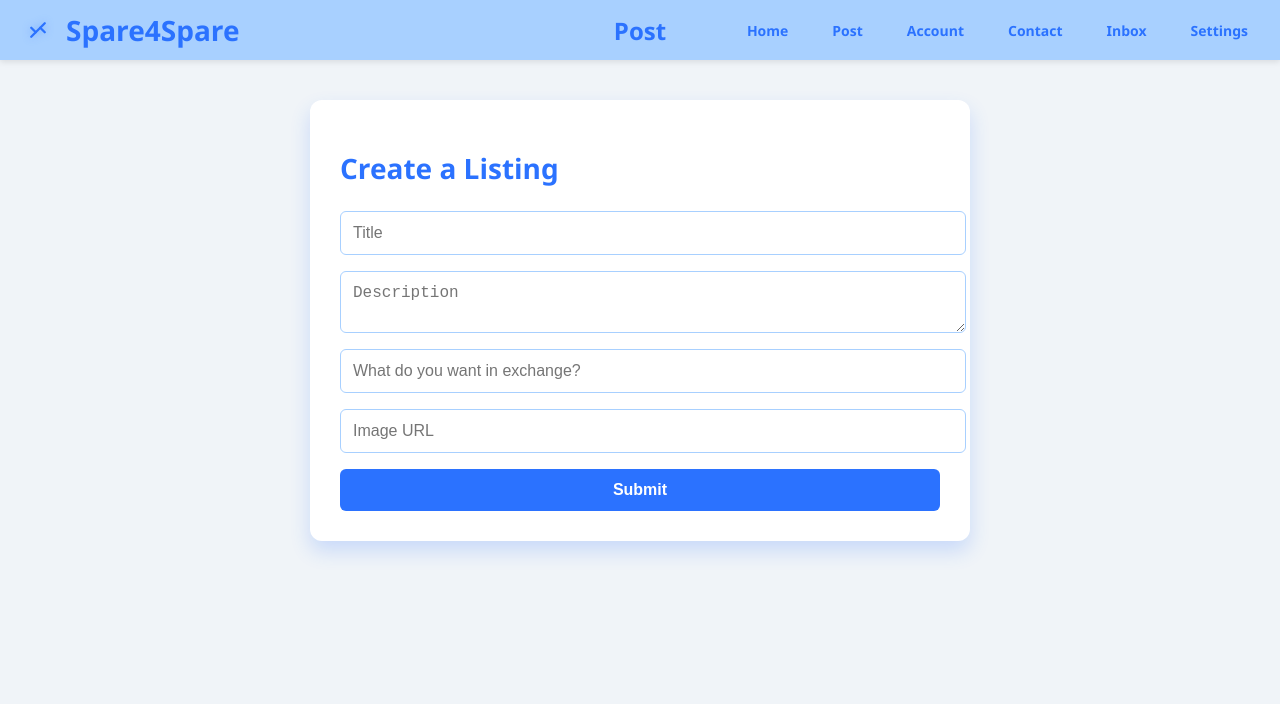
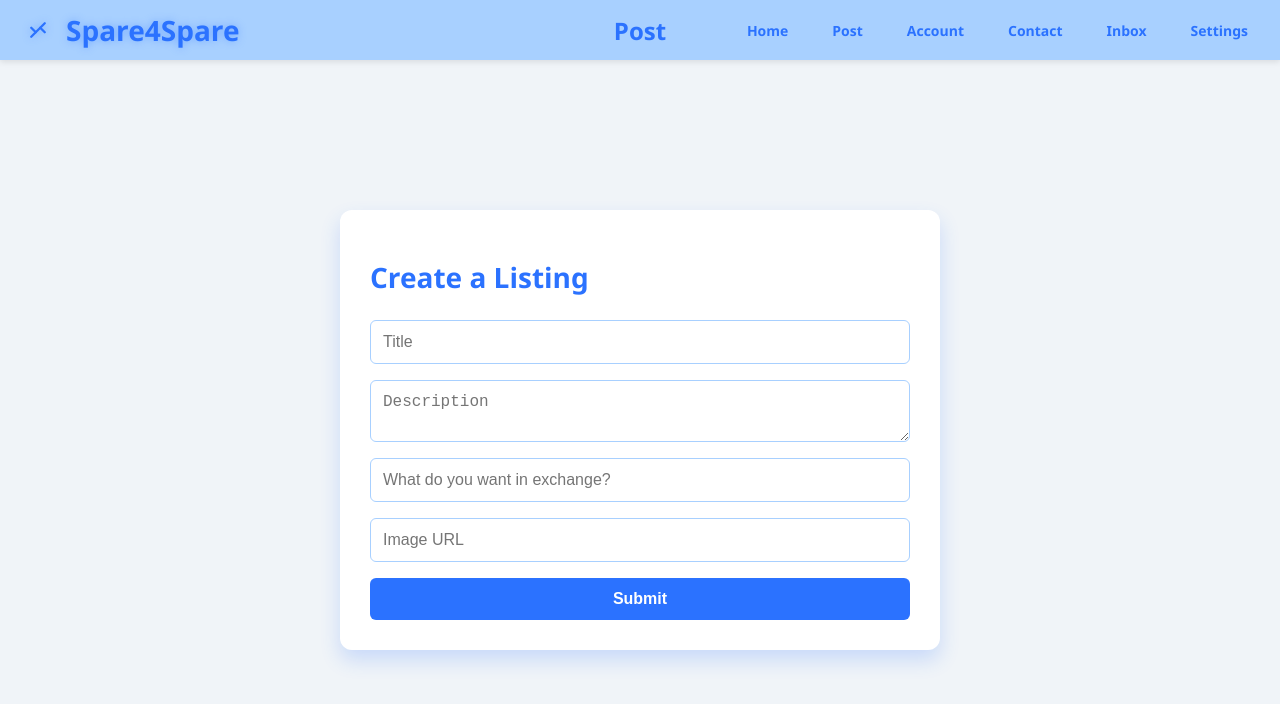
Before and after one commit to suyash1129/spare4spare.github.io, a plain HTML site: page post.html in a window 1280 px wide. Drawn offline with Linux system fonts and the light colour scheme; sample sign-in values are in the browser's storage.

Commit message:
Update post.html

```diff
--- a/post.html
+++ b/post.html
@@ -2,8 +2,12 @@
 <html lang="en">
 <head>
   <meta charset="UTF-8" />
-  <title>Post a Listing - Spare4Spare</title>
+  <title>Spare4Spare - Post a Listing</title>
   <style>
+    * {
+      box-sizing: border-box;
+    }
+
     body {
       font-family: "Segoe UI", Tahoma, Geneva, Verdana, sans-serif;
       background-color: #f0f4f8;
@@ -12,6 +16,9 @@
       color: #2b72ff;
       opacity: 0;
       animation: fadeIn 0.7s ease forwards;
+      display: flex;
+      flex-direction: column;
+      min-height: 100vh;
     }
 
     @keyframes fadeIn {
@@ -27,6 +34,7 @@
       padding: 0 20px;
       box-shadow: 0 2px 6px rgba(0, 0, 0, 0.1);
       position: relative;
+      flex-shrink: 0;
     }
 
     .logo-container {
@@ -51,6 +59,7 @@
       font-weight: 800;
       color: #2b72ff;
       margin: 0;
+      filter: drop-shadow(0 0 4px rgba(43, 114, 255, 0.4));
     }
 
     .nav-title {
@@ -82,9 +91,17 @@
       color: white;
     }
 
+    .form-wrapper {
+      flex: 1;
+      display: flex;
+      justify-content: center;
+      align-items: center;
+      padding: 40px 20px;
+    }
+
     main {
+      width: 100%;
       max-width: 600px;
-      margin: 40px auto;
       background: white;
       padding: 30px;
       border-radius: 12px;
@@ -147,6 +164,7 @@
     </div>
   </nav>
 
+  <div class="form-wrapper">
     <main>
       <h1 id="form-title">Create a Listing</h1>
       <form id="listing-form">
@@ -157,6 +175,7 @@
         <button type="submit">Submit</button>
       </form>
     </main>
+  </div>
 
   <script type="module">
     import { initializeApp } from "https://www.gstatic.com/firebasejs/10.12.0/firebase-app.js";
@@ -194,7 +213,6 @@
 
     const editData = JSON.parse(localStorage.getItem("editListing"));
 
-    // If editing
     if (editData) {
       formTitle.textContent = "Edit Listing";
       const { listing } = editData;
@@ -219,12 +237,10 @@
 
       try {
         if (editData) {
-          // Update existing listing
           const listingRef = doc(db, "listings", editData.id);
           await updateDoc(listingRef, data);
           localStorage.removeItem("editListing");
         } else {
-          // Create new listing
           await addDoc(collection(db, "listings"), data);
         }
 
```
Lines whose indentation alone changed are shown as unchanged.
